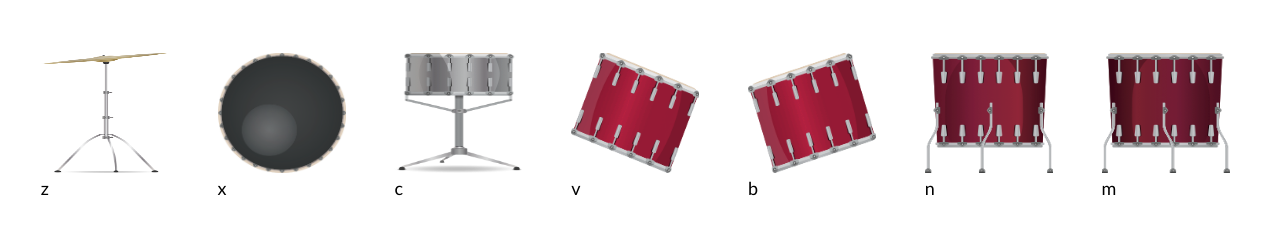
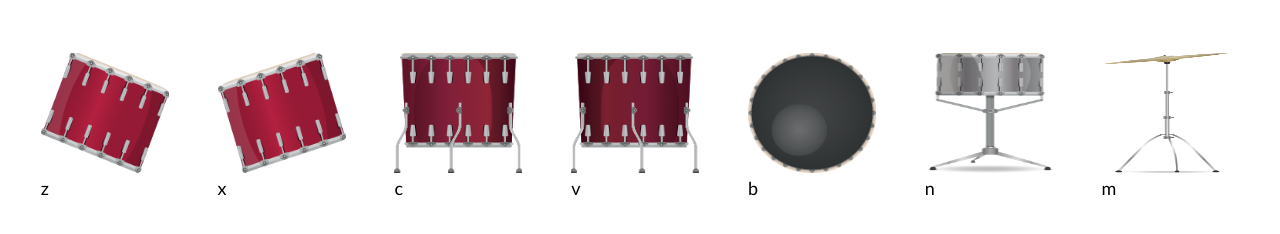
Before and after one commit to tanish1234567/DrumSticks, a plain HTML site: page index.html in a window 1280 px wide. Shown: the part 296-530 px from the top of the page. Drawn offline with Linux system fonts and the light colour scheme.

Commit message:
correction of images

```diff
--- a/index.html
+++ b/index.html
@@ -18,13 +18,13 @@
             <p class = "para">Press the keys on the keyboard to play the music </p>
         </div>
         <div class="cont2">
-            <div class="box" id="box-1"> <img class = "image" src="images/crash.png" alt=""><span class = "text" >z</span></div>
-            <div class="box" id="box-2"> <img class = "image" src="images/kick.png" alt=""><span class = "text" >x</span></div>
-            <div class="box" id="box-3"> <img class = "image" src="images/snare.png" alt=""><span class = "text" >c</span></div>
-            <div class="box" id="box-4"> <img class = "image" src="images/tom1.png" alt=""><span class = "text" >v</span></div>
-            <div class="box" id="box-5"> <img class = "image" src="images/tom2.png" alt=""><span class = "text" >b</span></div>
-            <div class="box" id="box-6"> <img class = "image" src="images/tom3.png" alt=""><span class = "text" >n</span></div>
-            <div class="box" id="box-7"> <img class = "image" src="images/tom4.png" alt=""><span class = "text" >m</span></div>
+            <div class="box" id="box-1"> <img class = "image" src="images/tom1.png" alt=""><span class = "text" >z</span></div>
+            <div class="box" id="box-2"> <img class = "image" src="images/tom2.png" alt=""><span class = "text" >x</span></div>
+            <div class="box" id="box-3"> <img class = "image" src="images/tom3.png" alt=""><span class = "text" >c</span></div>
+            <div class="box" id="box-4"> <img class = "image" src="images/tom4.png" alt=""><span class = "text" >v</span></div>
+            <div class="box" id="box-5"> <img class = "image" src="images/kick.png" alt=""><span class = "text" >b</span></div>
+            <div class="box" id="box-6"> <img class = "image" src="images/snare.png" alt=""><span class = "text" >n</span></div>
+            <div class="box" id="box-7"> <img class = "image" src="images/crash.png" alt=""><span class = "text" >m</span></div>
         </div>
     </main>
     <script src="index.js"></script>
```
